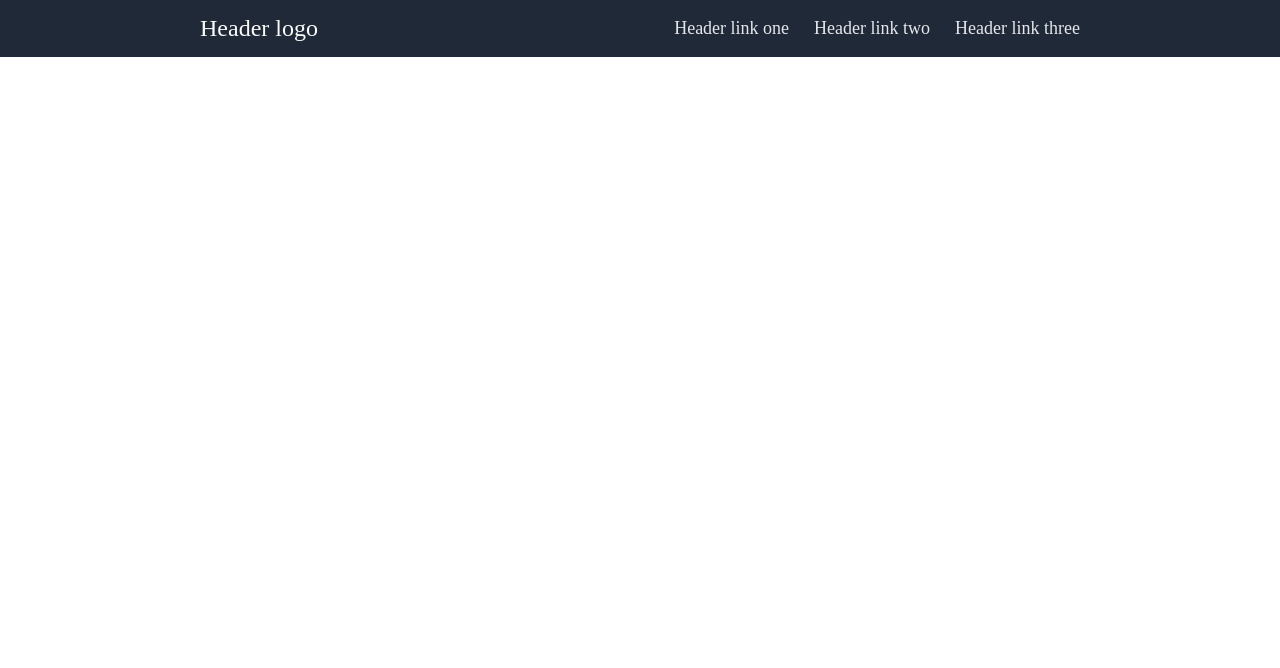
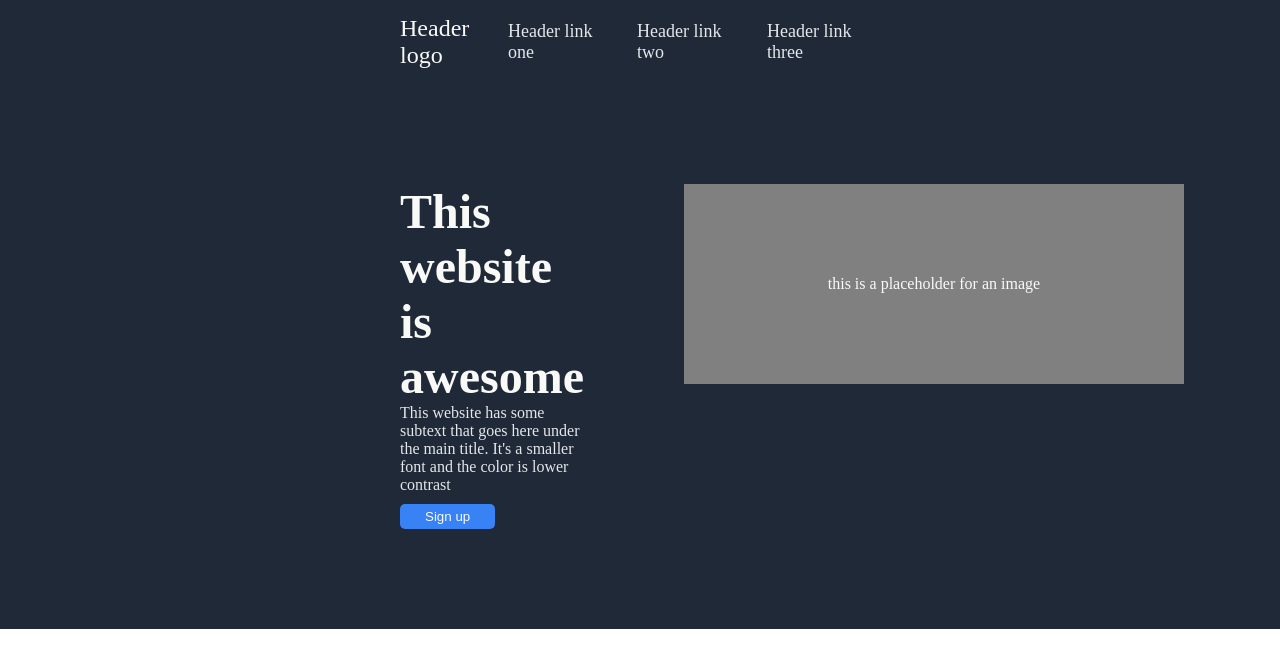
Before and after one commit to Bidouda/landing-page, a plain HTML site: page index.html in a window 1280 px wide. Drawn offline with Linux system fonts and the light colour scheme.

Commit message:
Add hero to the homepage
Add hero to the homepage in order to welcome new
users and provide them necessary context.

```diff
--- a/index.html
+++ b/index.html
@@ -19,5 +19,21 @@
         </div>
       </div>
     </div>
+    <div class="section-one global-padding">
+      <div class="hero">
+        <div class="hero-left">
+          <div>
+            <h2>This website is awesome</h2>
+            <p>This website has some subtext that goes here under the main title. It's a smaller font and the color is lower contrast</p>
+          </div>
+          <button>Sign up</button>
+        </div>
+        <div class="hero-right">
+          <div class="placeholder">
+            this is a placeholder for an image
+          </div>
+        </div>
+      </div>
+    </div>
   </body>
 </html>
--- a/styles/style.css
+++ b/styles/style.css
@@ -9,11 +9,13 @@ html {
 * {
   margin: 0;
   padding: 0;
+  /* Debug border */
+  /* border: 1px solid black;  */
 }
 
 /* Global padding */
 .global-padding {
-  padding: 0 200px;
+  padding: 0 400px;
 }
 
 body {
@@ -21,7 +23,7 @@ body {
   flex-direction: column;
 }
 
-.top {
+.top, .section-one {
   background-color: #1F2937;
 }
 
@@ -47,3 +49,50 @@ body {
   text-decoration: none;
   color: #E5E7EB;
 }
+
+.hero {
+  display: flex;
+  justify-content: space-between;
+  padding: 100px 0;
+  gap: 100px;
+}
+
+.hero-left {
+  flex: 1;
+  flex-wrap: wrap;
+  display: flex;
+  flex-flow: column nowrap;
+  justify-content: space-between;
+  align-items: flex-start;
+  gap: 10px;
+}
+
+.hero-left h2 {
+  font-size: 48px;
+  font-weight: extra-bold;
+  color: #F9FAF8;
+}
+
+.hero-left p {
+  color: #E5E7EB;
+}
+
+.hero-left button {
+  flex: 0 1 auto;
+  background-color: #3882F6;
+  padding: 5px 25px;
+  border-radius: 5px;
+  border: 0;
+  color: #F9FAF8;
+}
+
+.hero-right {
+  background-color: gray;
+  flex: 0 0 auto;
+  display: flex;
+  height: 200px;
+  width: 500px;
+  justify-content: center;
+  align-items: center;
+  color: #F9FAF8;
+}
```
